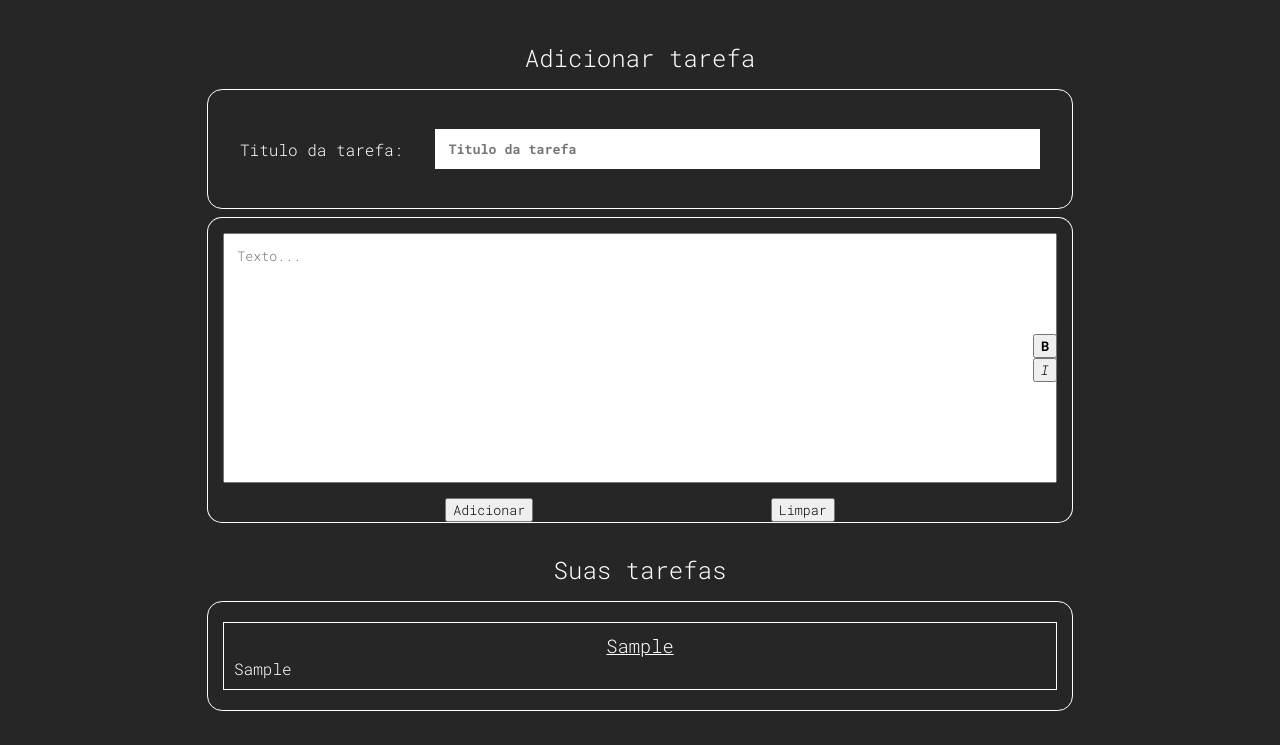
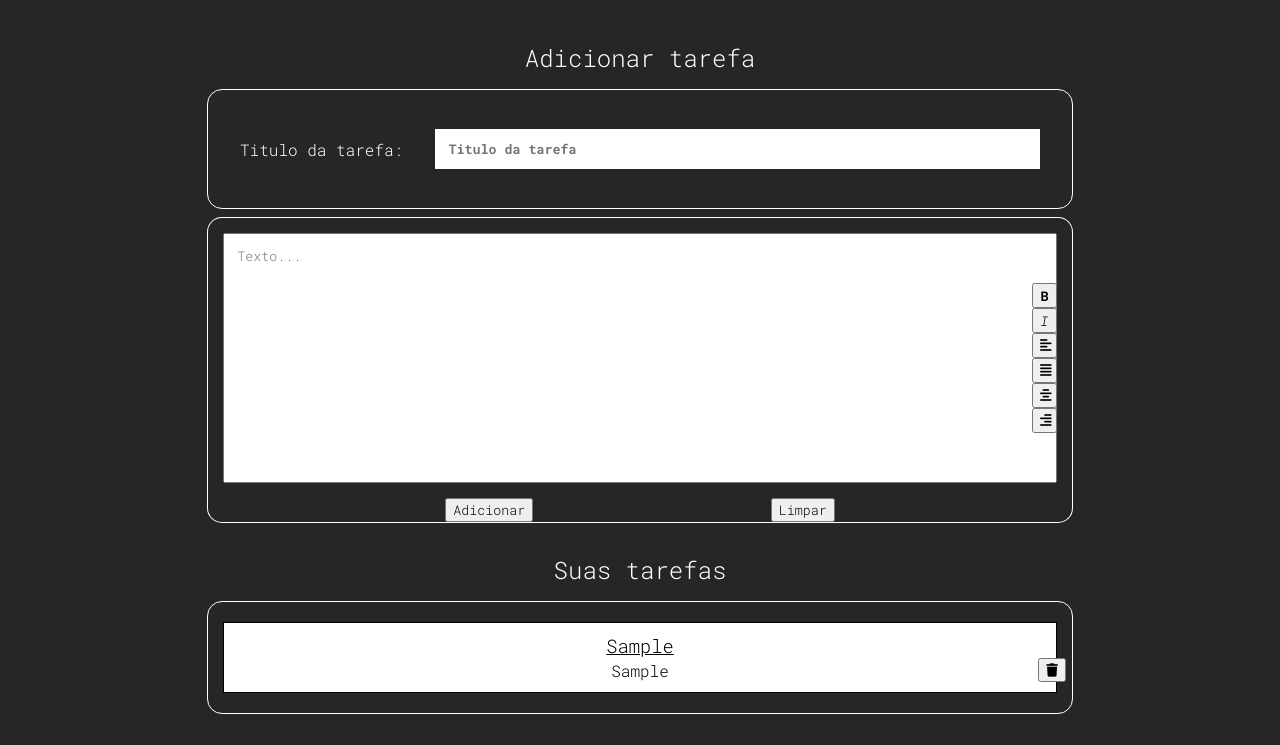
Before and after one commit to 3532Everton/Lista-de-tarefas, a plain HTML site: page index.html in a window 1280 px wide. Both pictures are taken after typing "Sample", "Sample" into the empty fields and a click on the button "Adicionar". Shown: the part 113-858 px from the top of the page. Drawn offline with Linux system fonts and the light colour scheme.

Commit message:
começar a fazer indentificadores para exclusão

```diff
--- a/index.html
+++ b/index.html
@@ -63,10 +63,14 @@
                     <div class="botoes-estilizacoes">
                         <button id="bnt-negrito">B</button>
                         <button id="bnt-italico">I</button>
+                        <button id="bnt-esquerda"><i class="fa fa-align-left" aria-hidden="true"></i></button>
+                        <button id="bnt-justificar"><i class="fa fa-align-justify" aria-hidden="true"></i></button>
+                        <button id="bnt-centralizar"><i class="fa fa-align-center" aria-hidden="true"></i></button>
+                        <button id="bnt-direita"><i class="fa fa-align-right" aria-hidden="true"></i></button>
                     </div>
                 </div>
                 <div class="bloco-de-adicao-bnts">
-                    <button class="bnt-add-tarefas" onclick="adicionarTarefa()" id="bnt-add-tarefas">Adicionar</button>
+                    <button class="bnt-add-tarefas" onclick="manipularTarefas()" id="bnt-add-tarefas">Adicionar</button>
                     <button class="bnt-clear-tarefas" id="bnt-clear-tarefas">Limpar</button>
                 </div>
             </div>
--- a/script.js
+++ b/script.js
@@ -36,19 +36,26 @@
     }
 }
 // -------------------------------------------------------
-// Script para adicionar as tarefas
+// Botão limpar tarefas
 
-function adicionarTarefa(){
+const bntLimpar = document.getElementById('bnt-clear-tarefas')
+bntLimpar.addEventListener('click', function(){
+    const valorInput = document.getElementById('titulo-tarefa')
+    const valorText = document.getElementById('corpo-tarefa')
+
+    // Limpando os dados da tela
+    valorInput.value = ''
+    valorText.value = ''
+})
+
+// Script para manipular as tarefas as tarefas
+function manipularTarefas(){
     // Recebendo o valores do titulo e corpo
     const valorInput = document.getElementById('titulo-tarefa')
     const tituloTarefa = valorInput.value
     const valorText = document.getElementById('corpo-tarefa')
     const corpoTarefa = valorText.value
     const addTarefas = document.getElementById('tarefas')
-
-    // Limpando os dados da tela
-    valorInput.value = ''
-    valorText.value = ''
 
     // Verificando se há algo para adicionar
     if (tituloTarefa === "" && corpoTarefa === ""){
@@ -66,55 +73,75 @@
         const blocoTarefa = document.createElement("div") // cria o elemento 'div'
         const bTitulo = document.createElement("h3") // cria o elemento 'h3'
         const bCorpo = document.createElement('p') // cria o elemento 'p'
+        const bntExcluir = document.createElement('button') // cria o elemento 'button'
+        const iconLixo = document.createElement('i') // cria o elemento 'i'
 
         blocoTarefa.classList.add('bloco-tarefa') // adicioan a class no elemento 'div'
         bTitulo.classList.add('bTitulo') // adiciona a classe no elemento 'h3'
         bCorpo.classList.add('bCorpo') // adiciona a classe no elemento 'p'
+        bntExcluir.classList.add('bnt-excluir') // adiciona a classe no elemento 'button'
+        iconLixo.classList.add('fa', 'fa-trash') // adiciona a classe no elemento 'i'
 
         addTarefas.insertAdjacentElement("afterbegin", blocoTarefa) // adiciona a div na div.tarefas
         blocoTarefa.insertAdjacentElement('afterbegin', bTitulo) // adiciona o elemento 'h3' com o titulo na div
         blocoTarefa.insertAdjacentElement('beforeend', bCorpo) // adiciona o elemento 'p' com o corpo na div
+        blocoTarefa.insertAdjacentElement('beforeend', bntExcluir) // adiciona o elemento 'button' com a função de excluir no div
+        bntExcluir.insertAdjacentElement('beforeend', iconLixo) // adiciona o elemento 'i' com o icone de lixeira
 
         const titulo = document.querySelector('.bTitulo')
         titulo.innerHTML = tarefa.titulo // adiciona o texto do titulo
 
         const corpo = document.querySelector('.bCorpo')
         corpo.innerHTML = tarefa.corpo // adiciona o texto do corpo
+        corpo.style.textAlign = alinhamento
+        corpo.style.fontWeight = negrito
+        corpo.style.fontStyle = italico
 
+        // Limpando os dados da tela
+        valorInput.value = ''
+        valorText.value = ''
     }
+    // Excluir tarefas
+
+    const bntExcluir = document.querySelector('.bnt-excluir')
+    bntExcluir.addEventListener('click', function(){
+        const blocoTarefa = document.querySelector('.bloco-tarefa')
+        blocoTarefa.parentNode.removeChild(blocoTarefa)
+    })
 }
+// -------------------------------------------------------
 
 // botôes de estilização da tarefa
 const bntNegrito = document.getElementById("bnt-negrito")
 const bntItalico = document.getElementById("bnt-italico")
+const bntJustificar = document.getElementById("bnt-justificar")
+const bntCentralizar = document.getElementById("bnt-centralizar")
+const bntEsquerda = document.getElementById("bnt-esquerda")
+const bntDireita = document.getElementById("bnt-direita")
+const corpoTarefa = document.getElementById("corpo-tarefa")
+let alinhamento = ""
+let negrito = ""
+let italico = ""
 
 bntNegrito.addEventListener("click", function(){
-    const corpoTarefa = document.getElementById("corpo-tarefa")
-
     if(corpoTarefa.style.fontWeight == "700") {
         corpoTarefa.style.fontWeight = "normal"
+        negrito = 'normal'
     } else {
         corpoTarefa.style.fontWeight = "700"
+        negrito = '700'
     }
 })
 bntItalico.addEventListener("click", function(){
-    const corpoTarefa = document.getElementById("corpo-tarefa")
-
     if(corpoTarefa.style.fontStyle == "italic"){
         corpoTarefa.style.fontStyle = "normal"
+        italico = "normal"
     } else {
         corpoTarefa.style.fontStyle = "italic"
+        italico = "italic"
     }
 })
-
-// Botão limpar tarefas
-
-const bntLimpar = document.getElementById('bnt-clear-tarefas')
-bntLimpar.addEventListener('click', function(){
-    const valorInput = document.getElementById('titulo-tarefa')
-    const valorText = document.getElementById('corpo-tarefa')
-
-    // Limpando os dados da tela
-    valorInput.value = ''
-    valorText.value = ''
-})
+bntJustificar.addEventListener("click", function(){corpoTarefa.style.textAlign = 'justify'; alinhamento = 'justify'})
+bntCentralizar.addEventListener("click", function(){corpoTarefa.style.textAlign = 'center'; alinhamento = 'center'})
+bntEsquerda.addEventListener("click", function(){corpoTarefa.style.textAlign = 'left'; alinhamento = 'left'})
+bntDireita.addEventListener("click", function(){corpoTarefa.style.textAlign = 'right'; alinhamento = 'right'})
--- a/style.css
+++ b/style.css
@@ -36,7 +36,7 @@
     padding: 1em;
 }
 input:focus, textarea:focus {
-    outline: 1px solid #32cd32;
+    outline: 2px solid #32cd32;
 }
 button {
     color: #000000;
@@ -50,6 +50,7 @@
     align-items: flex-end;
 
 }
+
 .cor-bnt {
     width: 50px;
     height: 50px;
@@ -125,6 +126,16 @@
     width: auto;
     flex-direction: column;
 }
+.botoes-estilizacoes button {
+    width: 25px;
+    height: 25px;
+    display: grid;
+    place-items: center;
+    margin: 0;
+}
+.botoes-estilizacoes i {
+    font-size: 10pt;
+}
 .botoes-estilizacoes #bnt-negrito{font-weight: 700;}
 .botoes-estilizacoes #bnt-italico{font-style: italic;}
 #corpo-tarefa{
@@ -166,7 +177,23 @@
     font-family: Verdana, Geneva, Tahoma, sans-serif;
     padding: 10px;
     margin: 5px 0;
+    background: #fff;
+    color: #000000;
+    display: grid;
 }
 .bloco-tarefa h3{
     text-decoration: underline;
+    grid-column: 1/4;
+    grid-row: 1;
 }
+.bloco-tarefa p{
+    width: 100%;
+    grid-column: 1/4;
+    grid-row: 2/4;
+}
+.bloco-tarefa .bnt-excluir {
+    grid-column: 3;
+    grid-row: 2;
+    position: relative;
+    left: 20px;
+}
```
